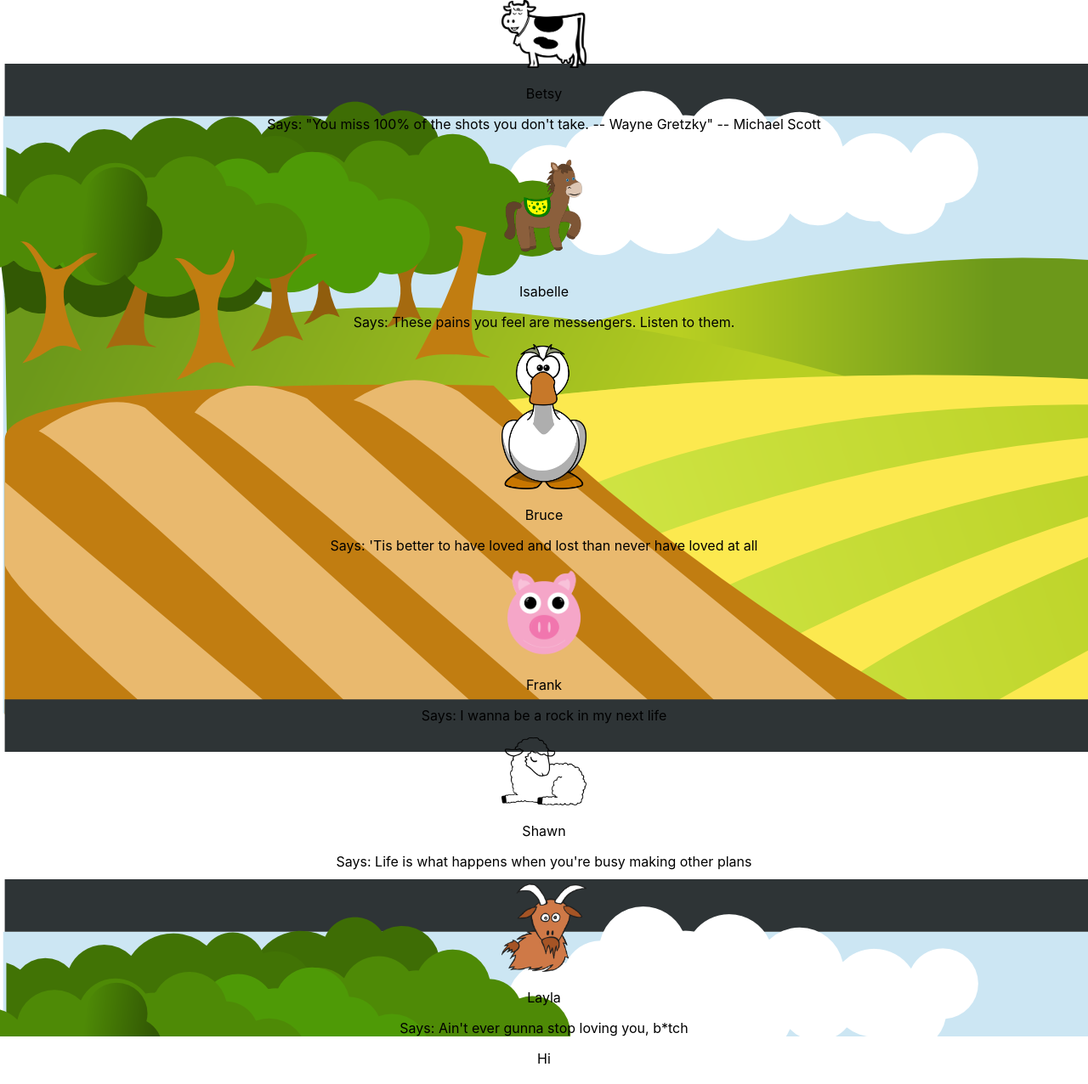
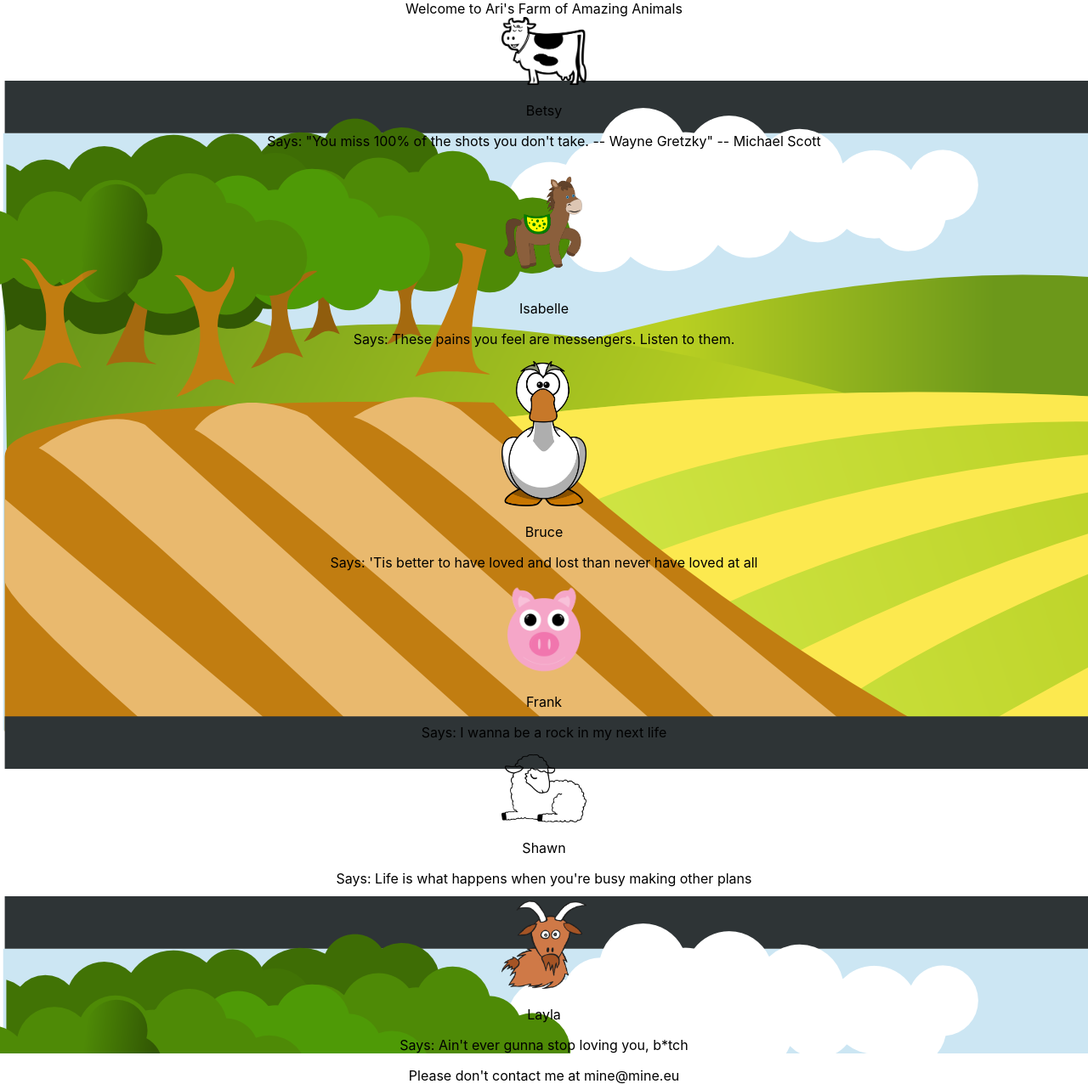
Before and after one commit to ari-harlem-caballero/React-Scratch-Animal-Farm, a React (Create React App) app: page / in a window 1280 px wide. Shown: the whole page at 85% size. Built offline with nearby package versions, Linux system fonts and the light colour scheme.

Commit message:
added header and footer functions

```diff
--- a/src/App.js
+++ b/src/App.js
@@ -7,9 +7,9 @@ import Footer from './Components/Footer/Footer';
 function App() {
   return (
     <div className="App">
-      <Header greeting='Hello' />
+      <Header greeting='Ari' />
       <Main animals= {animal} />
-      <Footer email='mine@mine' />
+      <Footer email='mine@mine.eu' />
     </div>
   );
 }
--- a/src/Components/Footer/Footer.js
+++ b/src/Components/Footer/Footer.js
@@ -1,7 +1,7 @@
 import React from 'react';
 import './Footer.css';
 
-export default function Footer() {
-  return <div>Hi</div>;
+export default function Footer(props) {
+  return <footer>Please don&apos;t contact me at {props.email}</footer>;
 //   needs email prop
 }
--- a/src/Components/Header/Header.js
+++ b/src/Components/Header/Header.js
@@ -1,7 +1,7 @@
 import React from 'react';
 import './Header.css';
 
-export default function Header() {
-  return <div></div>;
+export default function Header(props) {
+  return <header>Welcome to {props.greeting}&apos;s Farm of Amazing Animals</header>;
 //   header needs greeting prop
 }
```
